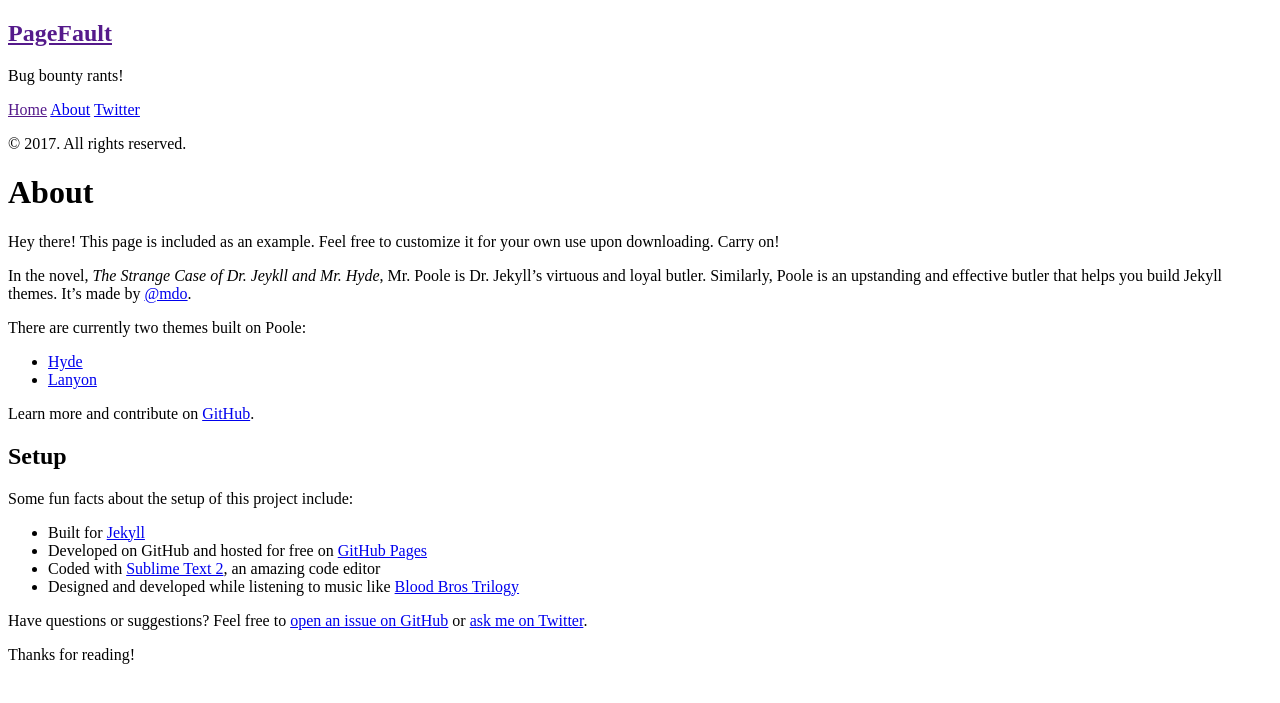
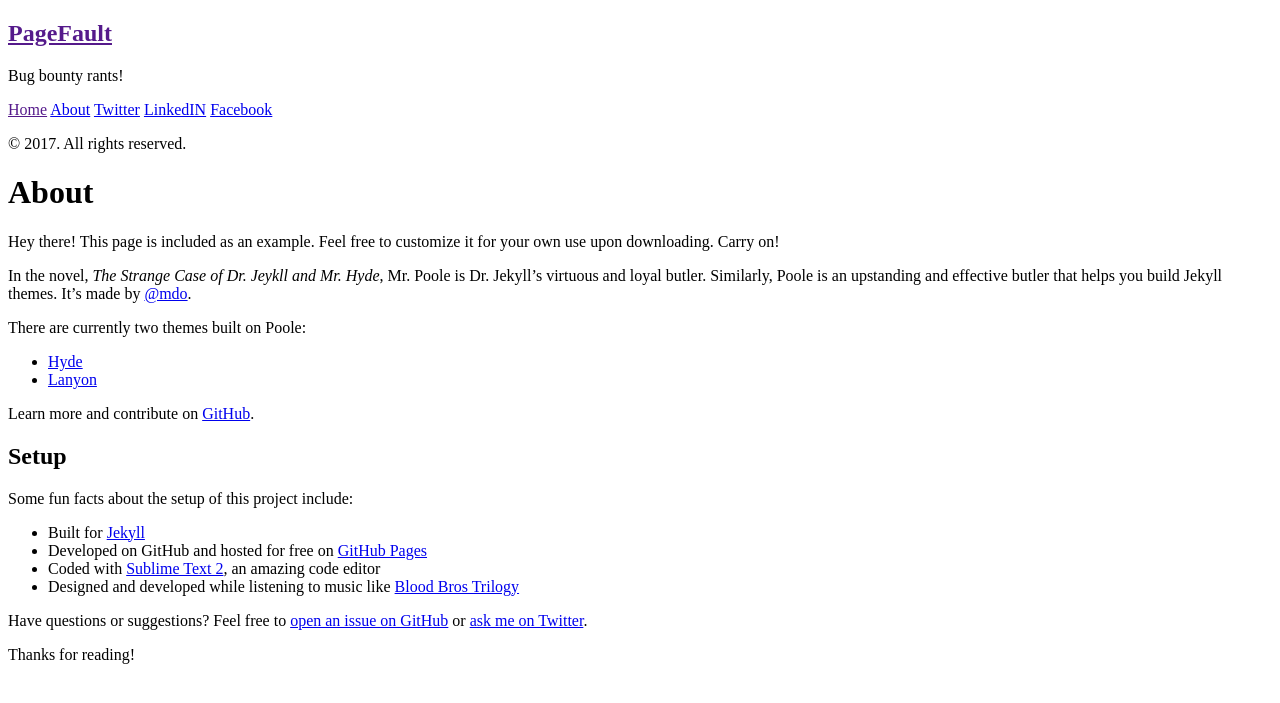
Before and after one commit to sahadnk72/sahadnk72.github.io, a Jekyll site: the page built from about.md, in a window 1280 px wide. Shown: the top 703 px of the page. Built offline with Jekyll 4.4.1, drawn with Linux system fonts in a browser that asks for light colours; Markdown is read by kramdown in place of the engine named in the settings.

Commit message:
Update sidebar.html

```diff
--- a/_includes/sidebar.html
+++ b/_includes/sidebar.html
@@ -28,6 +28,8 @@
 
 
       <a class="sidebar-nav-item" href="{{ site.author.twitter }}">Twitter</a>
+      <a class="sidebar-nav-item" href="{{ site.author.linkedin }}">LinkedIN</a>
+      <a class="sidebar-nav-item" href="{{ site.author.facebook }}">Facebook</a>
 
     </nav>
 
```
